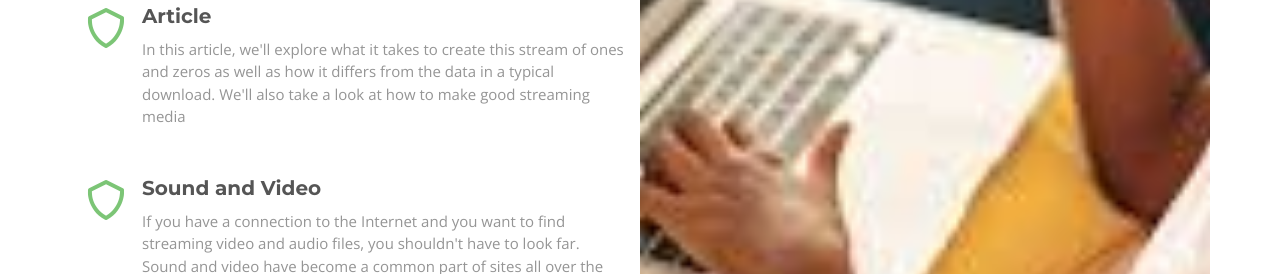
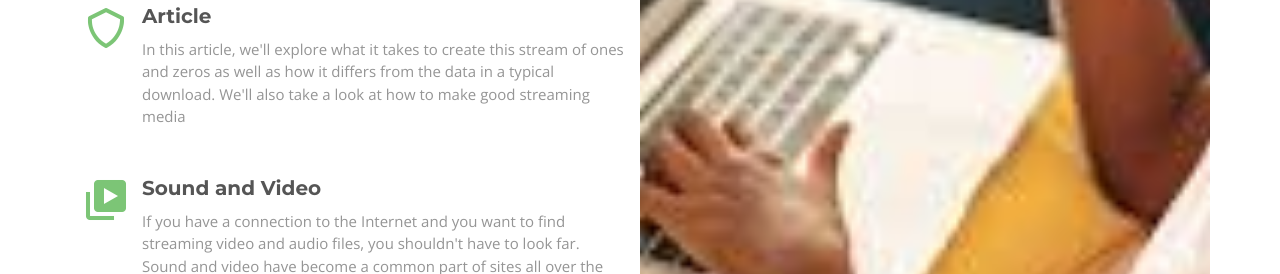
Before and after one commit to Bukoroapps/Multimedia, a plain HTML site: page index.html in a window 1280 px wide. Shown: the part 4096-4370 px from the top of the page. Drawn offline with nearby package versions, Linux system fonts and the light colour scheme; a script that the page names is missing.

Commit message:
Add files via upload

```diff
--- a/index.html
+++ b/index.html
@@ -185,7 +185,7 @@ Digital Multimedia Broadcasting (DMB) is a digital radio transmission technology
               <p>In this article, we'll explore what it takes to create this stream of ones and zeros as well as how it differs from the data in a typical download. We'll also take a look at how to make good streaming media </p>
             </div>
 			<div class="icon-box mt-5" data-aos="fade-up" data-aos-delay="300">
-              <i class="bx bx-shield"></i>
+              <i class="bx bxs-videos"></i>
               <h4>Sound and Video</h4>
 			  <p>If you have a connection to the Internet and you want to find streaming video and audio files, you shouldn't have to look far. Sound and video have become a common part of sites all over the Web, and the process of using these files is pretty intuitive. You find something you want to watch or hear -- you click it, and it plays. Unless you're watching a live feed or a webcast, you can often pause, back up and move forward through the file, just like you could if you were watching a DVD or listening to a CD.</p>            </div>
           </div>
```
